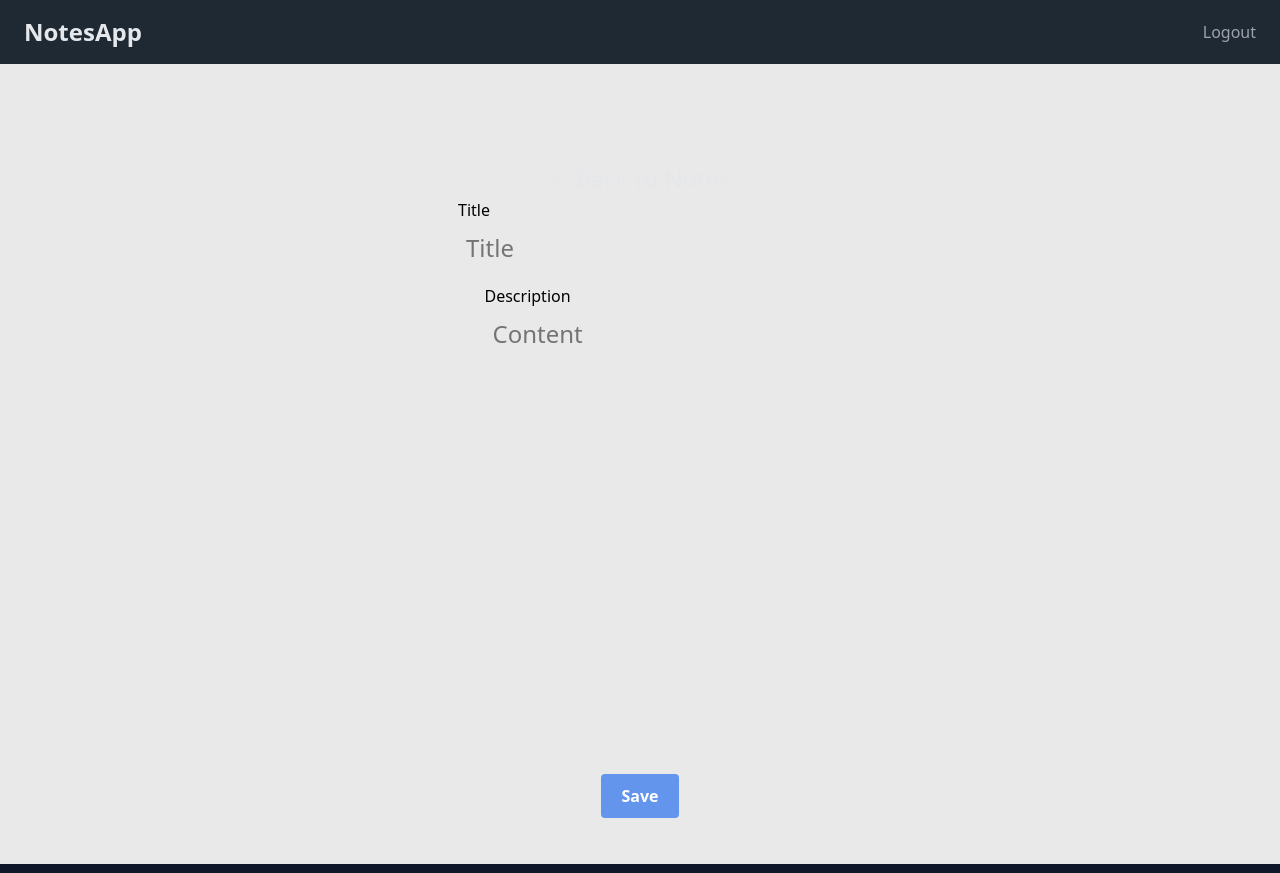
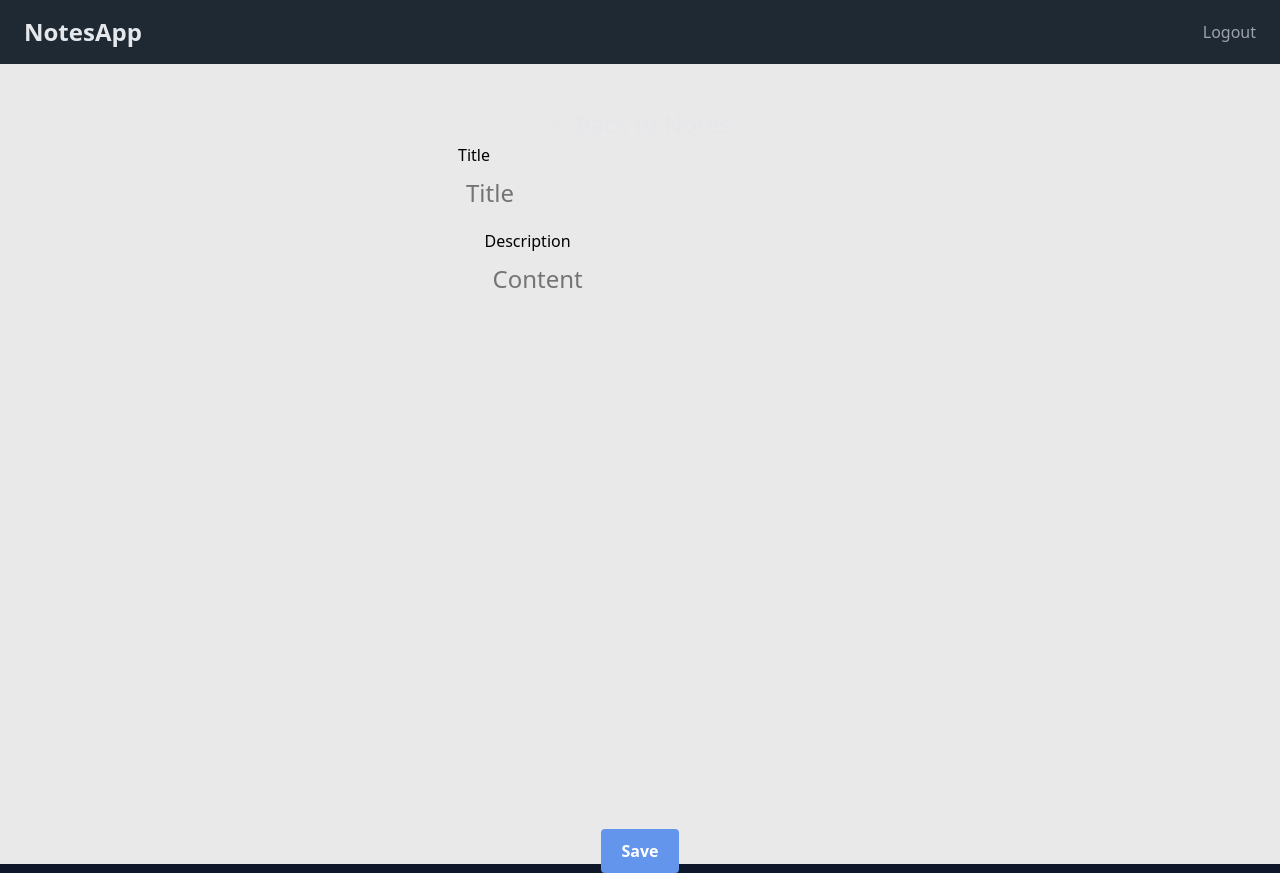
Before and after one commit to donald-hub/notes-app-frontend, a React (Vite) app: page /create in a window 1280 px wide. Built offline with nearby package versions, Linux system fonts and the light colour scheme; sample sign-in values are in the browser's storage; the HTML template or start-up script is replaced by a standard one.

Commit message:
styling createPage page

```diff
--- a/src/pages/createPage.module.css
+++ b/src/pages/createPage.module.css
@@ -40,7 +40,7 @@
 }
 .contentInput{
     min-width: 300px;
-    height: calc(100vh - 350px);
+    height: calc(70vh);
     font-size: 1.5em;
     padding: 8px;
     border: none;
```
